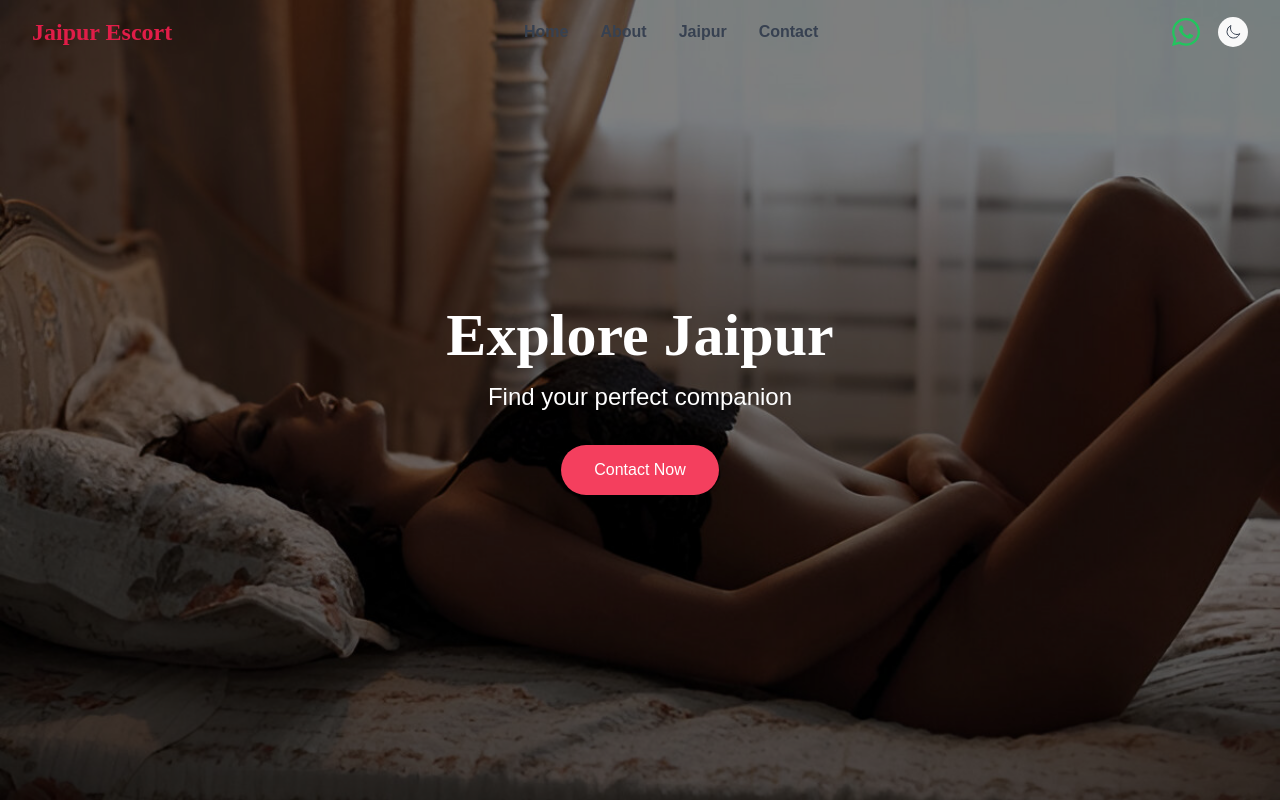
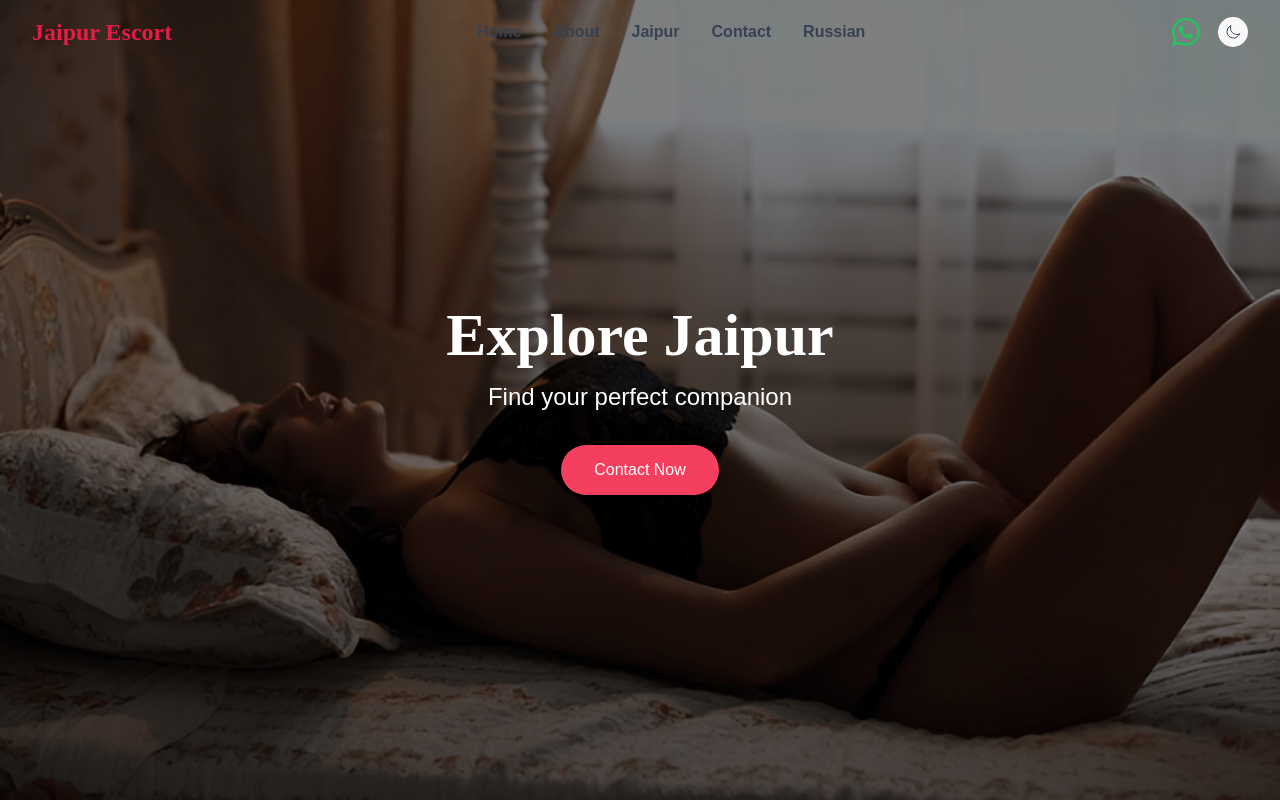
Before and after one commit to godyt1998/Jaipur-escort, a React (Vite) app: page / in a window 1280 px wide. Shown: the top 800 px of the page. Built offline with nearby package versions, Linux system fonts and the light colour scheme.

Commit message:
Update Navbar.tsx

```diff
--- a/src/components/Navbar.tsx
+++ b/src/components/Navbar.tsx
@@ -26,6 +26,7 @@ const Navbar = ({ isDarkMode, toggleDarkMode }: NavbarProps) => {
     { name: 'About', path: '/about' },
     { name: 'Jaipur', path: '/jaipur' },
     { name: 'Contact', path: '/contact' },
+    { name: 'Russian', path: '/Russian' },
   ];
 
 
```
